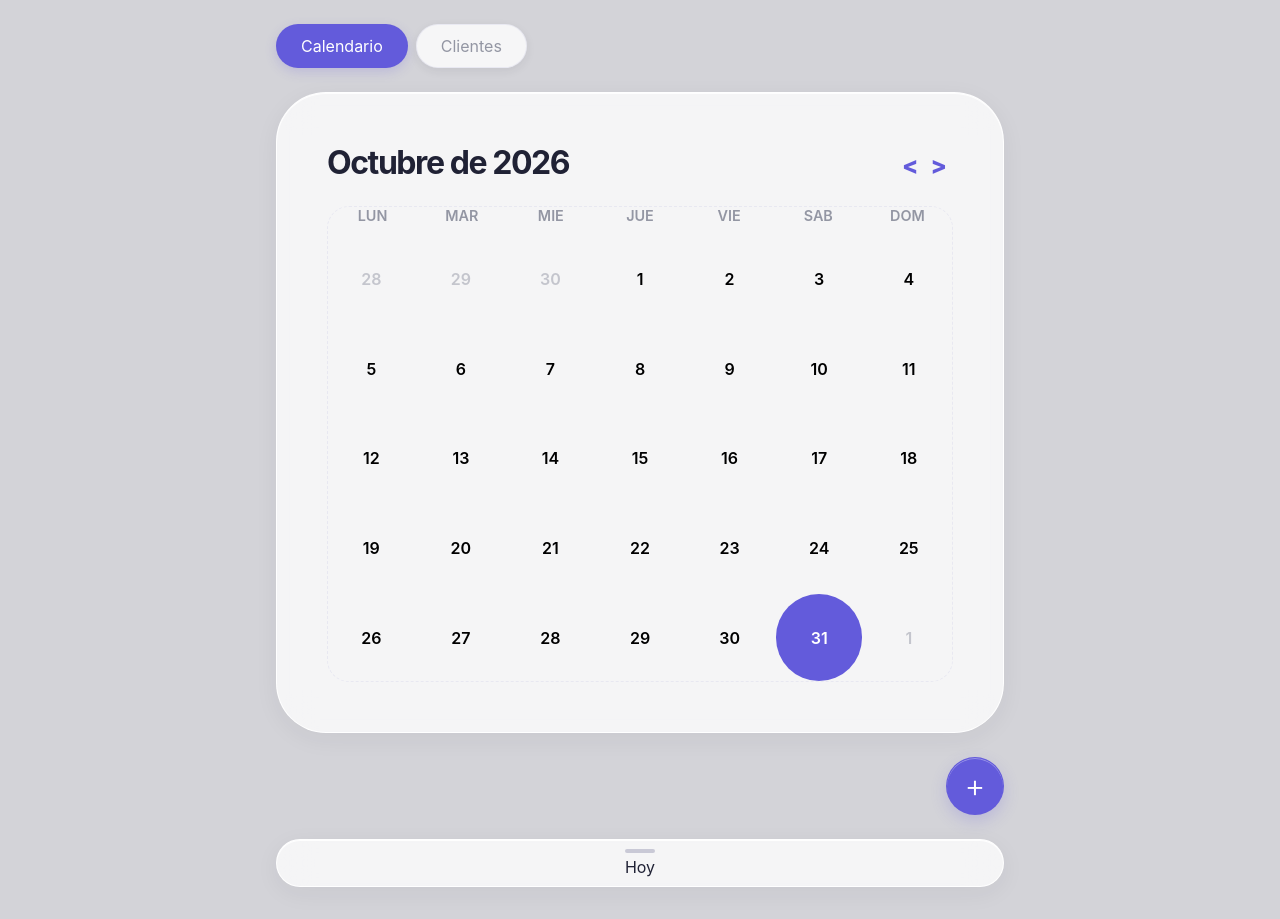
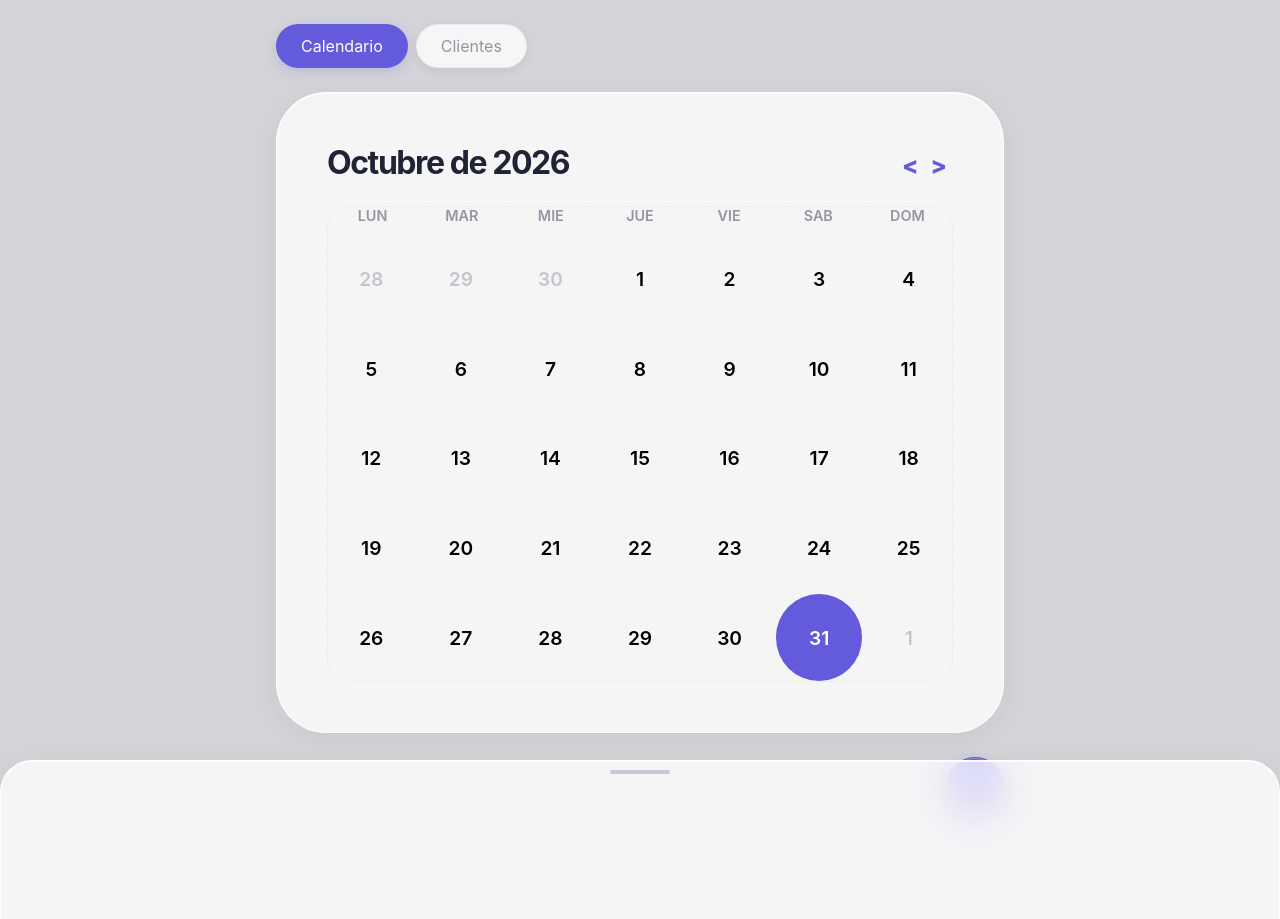
Before and after one commit to EzequiasHerrera/sistema-turnos, a React app in the folder frontend/: page / in a window 1280 px wide. After the commit the page ends 847 px from the top, so only its background shows below. Built offline with nearby package versions, Linux system fonts and the light colour scheme; the HTML template or start-up script is replaced by a standard one.

Commit message:
Visual adjustments and Appointments Panel interface implemented with states and transitions

```diff
--- a/frontend/src/App.jsx
+++ b/frontend/src/App.jsx
@@ -1,6 +1,10 @@
+import { useState } from 'react';
 import Calendar from './components/Calendar.jsx';
-import { getCalendarDays } from './utils/calendarUtils'
+import AppointmentPanel from './components/AppointmentPanel.jsx';
+
 function App() {
+  const [panelState, setPanelState] = useState("closed");
+
   return (
     <main className="app">
       <nav className="main-navigation" aria-label="Navegación principal">
@@ -29,10 +33,7 @@ function App() {
         </button>
       </div>
 
-      <button type="button" className="today-handle">
-        <span className="handle-indicator" aria-hidden="true" />
-        <span>Hoy</span>
-      </button>
+      <AppointmentPanel />
     </main>
   )
 }
--- /dev/null
+++ b/frontend/src/components/AppointmentPanel.jsx
@@ -0,0 +1,37 @@
+import { useState } from "react";
+
+const AppointmentPanel = () => {
+    const [panelState, setPanelState] = useState("closed");
+
+    return (
+        <>
+            <section className={`appointments-panel ${panelState}`}>
+
+                <button
+                    type="button" className={`appointments-handle ${panelState}`}
+                    onClick={() => {
+                        panelState === "closed" ?
+                            setPanelState("half")
+                            :
+                            setPanelState("expanded");
+                    }}>
+                    <span className="handle-indicator" aria-hidden="true" />
+                </button>
+
+                <div className="appointments-content">
+                    {/*Lista de turnos*/}
+                </div>
+
+            </section>
+
+
+            {panelState !== "closed" && (
+                <span className="backdrop"
+                    onClick={() => setPanelState("closed")}
+                ></span>
+            )}
+        </>
+    );
+}
+
+export default AppointmentPanel
--- a/frontend/src/styles/_variables.scss
+++ b/frontend/src/styles/_variables.scss
@@ -39,6 +39,7 @@ $glass-background: rgba(255, 255, 255, 0.76);
 $glass-border: rgba(255, 255, 255, 0.95);
 $glass-highlight: rgba(255, 255, 255, 0.9);
 $glass-blur: 18px;
+$glass-blur-soft: 5px;
 
 $breakpoint-mobile: 600px;
 $breakpoint-tablet: 768px;
--- a/frontend/src/styles/main.scss
+++ b/frontend/src/styles/main.scss
@@ -3,6 +3,8 @@
 // ========================================
 // 1. ESTILOS GLOBALES
 // ========================================
+html {}
+
 :root {
   font-family: Inter, system-ui, -apple-system, BlinkMacSystemFont,
     "Segoe UI", sans-serif;
@@ -133,13 +135,17 @@ button {
 
     .calendar-month {
       margin: 0;
+      flex-shrink: 2;
       font-size: clamp(1.5rem, 5vw, 2rem);
       font-weight: 650;
       letter-spacing: -0.045em;
     }
 
     .calendar-navigation {
+      flex-shrink: 0;
+
       .month-nav-button {
+
         font-size: clamp(1.5rem, 5vw, 1rem);
         font-weight: 800;
         color: $color-primary;
@@ -151,6 +157,7 @@ button {
     flex: 1;
     display: flex;
     flex-direction: column;
+
     border: 1px dashed $color-border;
     border-radius: $radius-lg;
     color: $color-text-muted;
@@ -159,6 +166,7 @@ button {
     .calendar-weekdays {
       display: grid;
       grid-template-columns: repeat(7, 1fr);
+
       text-align: center;
       color: $color-text-muted;
       font-size: 0.9rem;
@@ -168,6 +176,7 @@ button {
 
     .calendar-days {
       flex: 1;
+      align-items: center;
       min-height: 275px;
       display: grid;
       grid-template-columns: repeat(7, 1fr);
@@ -176,11 +185,14 @@ button {
 
       .calendar-day {
         aspect-ratio: 1;
+        align-items: center;
+        justify-items: center;
         border: 0;
         font-weight: 600;
         width: auto;
         border-radius: $radius-md;
         background-color: transparent;
+        font-size: clamp(0.85rem, 4vw, 1.2rem);
 
         transition:
           border-radius 0.2s ease,
@@ -260,18 +272,24 @@ button {
 // 6. CONTROL "HOY"
 // ========================================
 
-.today-handle {
-  align-self: stretch;
+.appointments-panel {
+  position: fixed;
+
+  display: flex;
+  flex-direction: column;
+
+  height: 88dvh;
+  z-index: 2;
+
+  bottom: 0;
+  left: 0;
+  right: 0;
   min-width: 132px;
   min-height: 48px;
-  display: flex;
-  flex-direction: column;
-  align-items: center;
-  justify-content: center;
   gap: $spacing-xs;
   padding: $spacing-sm $spacing-xl;
   border: 1px solid $glass-border;
-  border-radius: $radius-pill;
+  border-radius: $radius-2xl $radius-2xl 0px 0px;
   background: $glass-background;
   color: $color-text;
   box-shadow:
@@ -279,14 +297,56 @@ button {
     inset 0 1px 0 $glass-highlight;
   backdrop-filter: blur($glass-blur);
   -webkit-backdrop-filter: blur($glass-blur);
+  transition: transform 0.5s ease;
+
+  &.half {
+    transform: translateY(30dvh);
+  }
+
+  &.closed {
+    transform: translateY(83dvh);
+  }
+
+  &.expanded {
+    transform: translateY(0);
+  }
+
+  .appointments-handle {
+    width: 100%;
+    height: 1rem;
+    display: flex;
+    justify-content: center;
+    margin: auto;
+
+    .handle-indicator {
+      width: 60px;
+      height: 4px;
+      border-radius: $radius-pill;
+      background: #c9c9d6;
+    }
+  }
+
+  .appointments-content {
+    overflow-y: auto;
+    overscroll-behavior: contain;
+    flex: 1;
+    min-height: 0;
+  }
 }
 
-.handle-indicator {
-  width: 30px;
-  height: 4px;
-  border-radius: $radius-pill;
-  background: #c9c9d6;
+.backdrop {
+  position: fixed;
+  background-color: rgba(0, 0, 0, 0.25);
+  backdrop-filter: blur($glass-blur-soft);
+  -webkit-backdrop-filter: blur($glass-blur-soft);
+  z-index: 1;
+  left: 0;
+  right: 0;
+  top: 0;
+  bottom: 0;
 }
+
+
 
 // ========================================
 // 7. ACCESIBILIDAD
```
